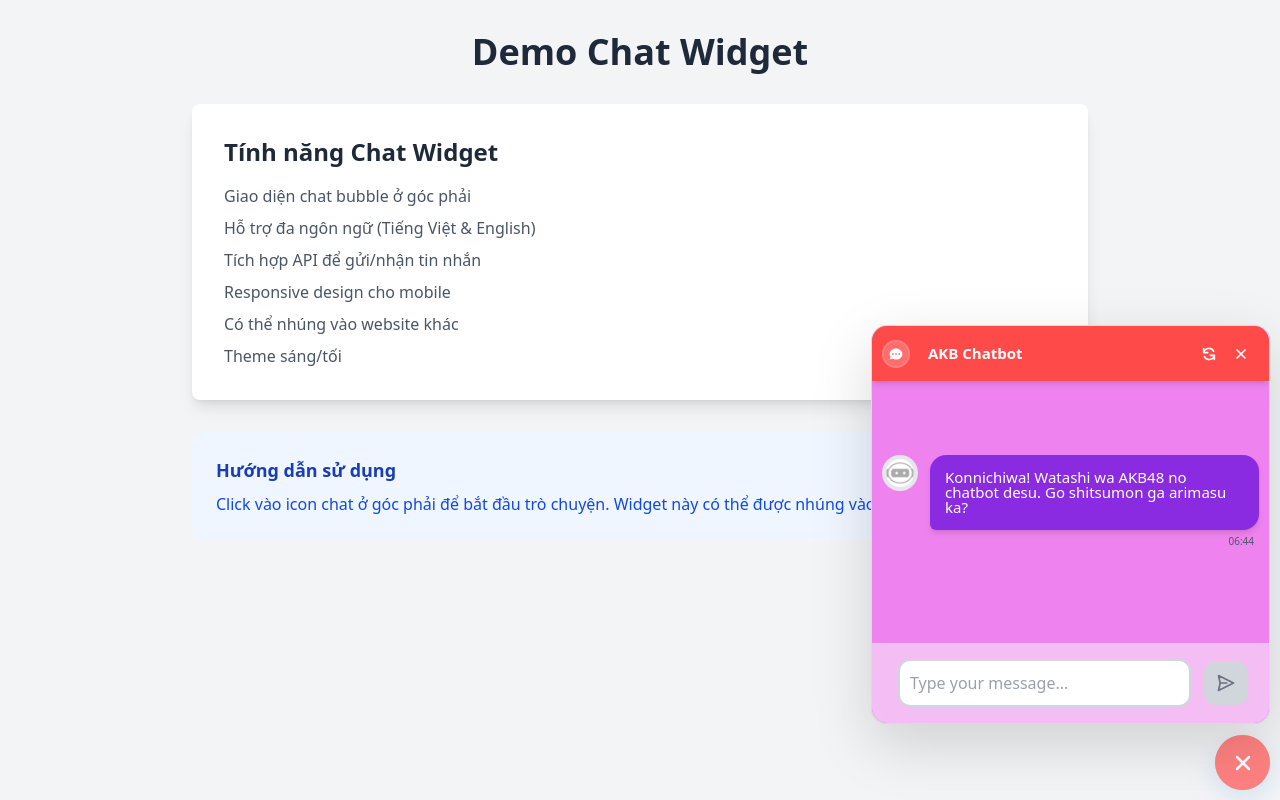
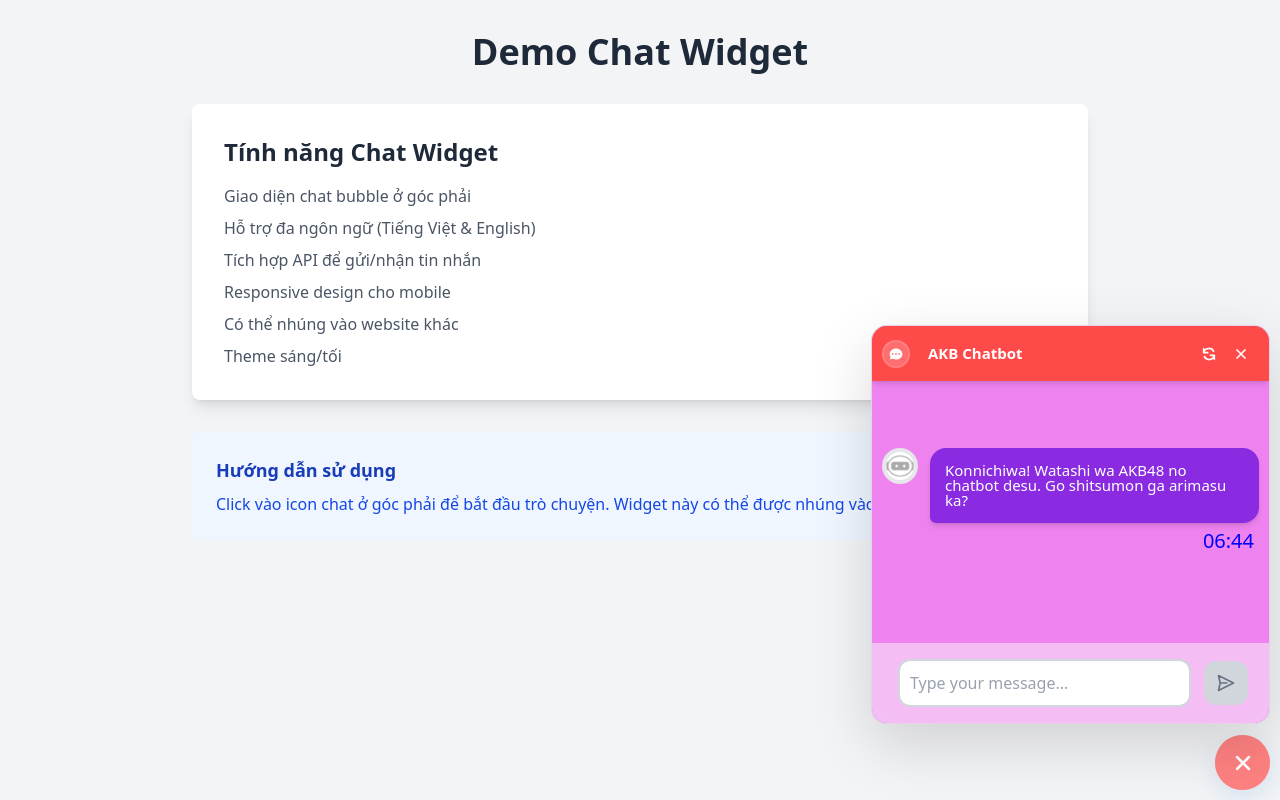
Before and after one commit to DucDVAKB/chat-box, a React (Vite) app: page / in a window 1280 px wide. Both pictures are taken after a click on the button "Mở chat". Built offline with nearby package versions, Linux system fonts and the light colour scheme.

Commit message:
add time font color

```diff
--- a/src/App.tsx
+++ b/src/App.tsx
@@ -56,7 +56,8 @@
         chatboxHeight='399px'
         titleHeight='55px'
         titleFontSize='15px'
-        timeFontSize='10px'
+        timeFontSize='20px'
+        timeFontColor='blue'
         timePosition='right'
         paddingChatbox='10px'
         mainColor='#ff4a4a'
--- a/src/components/ChatPopup.tsx
+++ b/src/components/ChatPopup.tsx
@@ -31,6 +31,7 @@
   chatboxHeight?: string;
   fontSize?: string;
   timeFontSize?: string;
+  timeFontColor?: string;
   timePosition?: 'left' | 'right';
   chatboxBackgroundUser?: string;
   chatboxBackgroundBot?: string;
@@ -64,6 +65,7 @@
   chatboxHeight = '',
   fontSize = '',
   timeFontSize= '',
+  timeFontColor= '',
   timePosition= 'right',
   chatboxBackgroundUser= '',
   chatboxBackgroundBot= '',
@@ -198,6 +200,7 @@
         messagesEndRef={messagesEndRef}
         fontSize={fontSize}
         timeFontSize={timeFontSize}
+        timeFontColor={timeFontColor}
         timePosition={timePosition}
         chatboxBackgroundUser={chatboxBackgroundUser}
         chatboxBackgroundBot={chatboxBackgroundBot}
--- a/src/components/ChatWidget.tsx
+++ b/src/components/ChatWidget.tsx
@@ -37,6 +37,7 @@
   positionTop?: string;
   positionBottom?: string;
   timeFontSize?: string;
+  timeFontColor?: string;
   timePosition?: 'left' | 'right';
   chatboxBackgroundUser?: string;
   chatboxBackgroundBot?: string;
@@ -76,6 +77,7 @@
   positionTop = '',
   positionBottom = '',
   timeFontSize= '',
+  timeFontColor= '',
   timePosition= 'right',
   chatboxBackgroundUser= '',
   chatboxBackgroundBot= '',
@@ -231,6 +233,7 @@
           chatboxHeight={chatboxHeight}
           fontSize={fontSize}
           timeFontSize={timeFontSize}
+          timeFontColor={timeFontColor}
           timePosition={timePosition}
           chatboxBackgroundUser={chatboxBackgroundUser}
           chatboxBackgroundBot={chatboxBackgroundBot}
--- a/src/components/MessageItem.tsx
+++ b/src/components/MessageItem.tsx
@@ -23,6 +23,7 @@
   userIcon?: string;
   fontSize?: string;
   timeFontSize?: string;
+  timeFontColor?: string;
   timePosition?: 'left' | 'right';
   chatboxBackgroundUser?: string;
   chatboxBackgroundBot?: string;
@@ -43,6 +44,7 @@
   userIcon = '',
   fontSize = '',
   timeFontSize = '',
+  timeFontColor = '',
   timePosition = 'right',
   chatboxBackgroundUser = '',
   chatboxBackgroundBot = '',
@@ -65,8 +67,9 @@
   const userIconSrc = userIcon || userIconDefault;
   const botIconSrc = botIcon || botIconDefault;
   const fontSizeStyle = fontSize ? { fontSize: fontSize, lineHeight: fontSize } : {};
-  const timeFontSizeStyle = {
+  const timeStyle = {
     ...(timeFontSize ? { fontSize: timeFontSize } : {}),
+    ...(timeFontColor ? { color: timeFontColor } : {}),
     ...(timePosition ? { textAlign: timePosition } : {}),
   };
   const isUser = message.isUser;
@@ -152,7 +155,7 @@
         </div><p className={`
           text-xs
           ${message.isUser ? 'text-gray-700' : (theme === 'dark' ? 'text-white' : 'text-gray-600')}
-        `} style={timeFontSizeStyle}>
+        `} style={timeStyle}>
           {formatTime(message.timestamp)}
         </p></div>
     </div>
--- a/src/components/MessageList.tsx
+++ b/src/components/MessageList.tsx
@@ -19,6 +19,7 @@
   userIcon?: string;
   fontSize?: string;
   timeFontSize?: string;
+  timeFontColor?: string;
   timePosition?: 'left' | 'right';
   chatboxBackgroundUser?: string;
   chatboxBackgroundBot?: string;
@@ -43,6 +44,7 @@
   userIcon = '',
   fontSize = '',
   timeFontSize= '',
+  timeFontColor= '',
   timePosition= 'right',
   chatboxBackgroundUser= '',
   chatboxBackgroundBot= '',
@@ -71,6 +73,7 @@
           userIcon={userIcon}
           fontSize={fontSize}
           timeFontSize={timeFontSize}
+          timeFontColor={timeFontColor}
           timePosition={timePosition}
           chatboxBackgroundUser={chatboxBackgroundUser}
           chatboxBackgroundBot={chatboxBackgroundBot}
--- a/src/embed.tsx
+++ b/src/embed.tsx
@@ -35,6 +35,7 @@
   positionTop?: string;
   positionBottom?: string;
   timeFontSize?: string;
+  timeFontColor?: string;
   timePosition?: 'left' | 'right';
   chatboxBackgroundUser?: string;
   chatboxBackgroundBot?: string;
@@ -83,6 +84,7 @@
     positionTop = '',
     positionBottom = '',
     timeFontSize= '',
+    timeFontColor= '',
     timePosition= 'right',
     chatboxBackgroundUser= '',
     chatboxBackgroundBot= '',
@@ -138,6 +140,7 @@
       positionTop,
       positionBottom,
       timeFontSize,
+      timeFontColor,
       timePosition,
       chatboxBackgroundUser,
       chatboxBackgroundBot,
@@ -189,6 +192,7 @@
           positionTop: script.getAttribute('data-position-top') || undefined,
           positionBottom: script.getAttribute('data-position-bottom') || undefined,
           timeFontSize: script.getAttribute('data-time-font-size') || undefined,
+          timeFontColor: script.getAttribute('data-time-font-color') || undefined,
           timePosition: (script.getAttribute('data-time-position') as 'left' | 'right') || 'right',
           chatboxBackgroundUser: script.getAttribute('data-chatbox-background-user') || undefined,
           chatboxBackgroundBot: script.getAttribute('data-chatbox-background-bot') || undefined,
```
